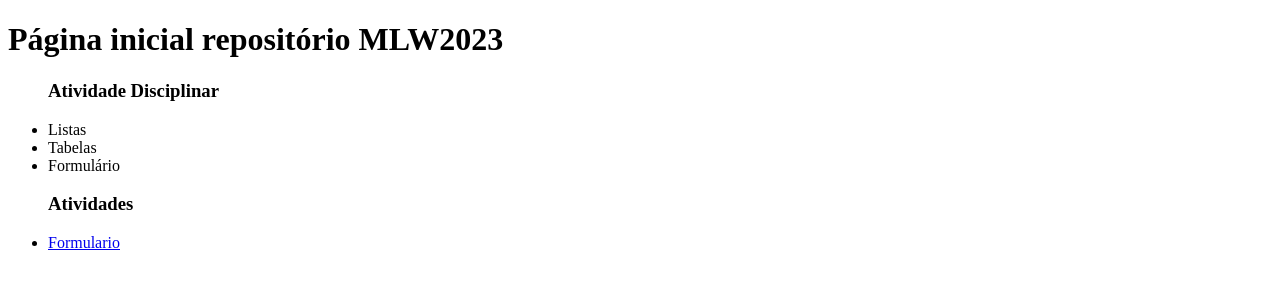
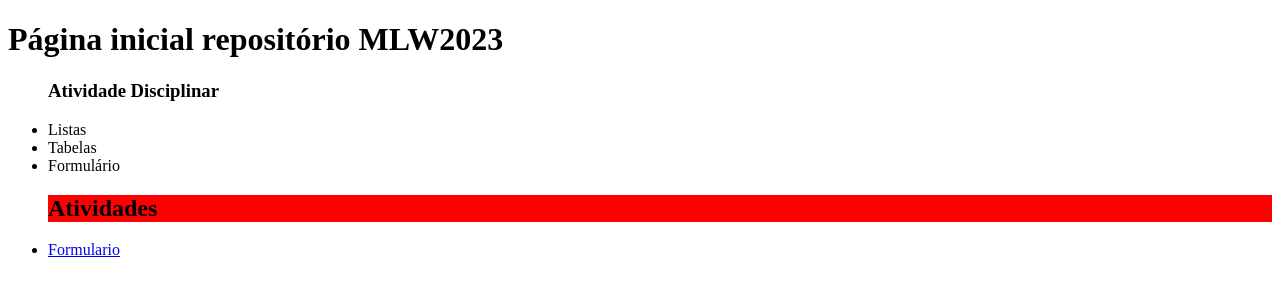
Before and after one commit to BrunoHidekiUemura/MLW2023, a plain HTML site: page index.html in a window 1280 px wide. Drawn offline with Linux system fonts and the light colour scheme.

Commit message:
Update index.html

```diff
--- a/index.html
+++ b/index.html
@@ -5,6 +5,11 @@
     <meta http-equiv="X-UA-Compatible" content="IE=edge">
     <meta name="viewport" content="width=device-width, initial-scale=1.0">
     <title>Formulário</title>
+    <style>
+        .corvermelha{
+            background-color: red;
+        }
+    </style>
 </head>
 <body>
     <h1>Página inicial repositório MLW2023</h1>
@@ -18,7 +23,7 @@
     </ul>
 
     <ul>
-        <h3>Atividades</h3>
+        <h2 class="corvermelha">Atividades</h3>
 
         <li><a href="forms.html">Formulario</li></a>
     </ul>
```
